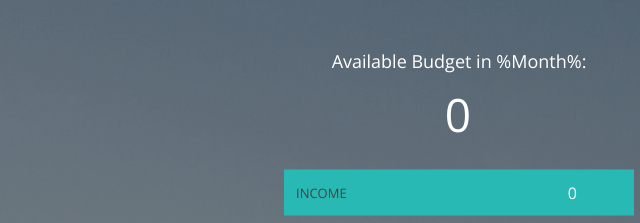
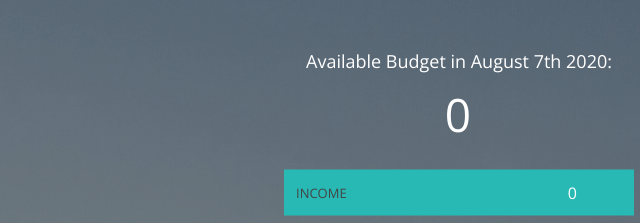
Before and after one commit to jahan-nusrat/Budget-App, a plain HTML site: page index.html in a window 1280 px wide. Shown: the top 223 px of the page, 181-821 px from the left. Drawn offline with nearby package versions, Linux system fonts and the light colour scheme.

Commit message:
display month

```diff
--- a/app.js
+++ b/app.js
@@ -105,7 +105,8 @@ let controllerUI = (function () {
         budgetLabel: '.budget__value',
         incomeLabel: '.budget__income--value',
         expenseLabel: '.budget__expenses--value',
-        percentageLabel: '.budget__expenses--percentage'
+        percentageLabel: '.budget__expenses--percentage',
+        dateLabel: '.budget__title--month'
     };
 
     return {
@@ -166,6 +167,16 @@ let controllerUI = (function () {
             }
         },
 
+        displayMonth: function () {
+            let monthArray = ['January', 'February', 'March', 'April', 'May', 'June', 'July', 'August', 'September', 'October', 'November', 'December']
+            let now, year;
+            now = new Date()
+            year = now.getFullYear();
+            month = now.getMonth()
+            date = now.getDate()
+            document.querySelector(domStrings.dateLabel).textContent = monthArray[month] + ' ' + date + 'th' + ' ' + year;
+        },
+
         getDOMStrings: function () {
             return domStrings;
         }
@@ -223,11 +234,12 @@ let controllerApp = (function (ctrlBudget, ctrlUI) {
             console.log('Hey I am active');
             ctrlUI.displayBudget({
                 budget: 0,
-                percentage: 0,
+                percentage: -1,
                 income: 0,
                 expense: 0
             })
             setUpEventListener();
+            ctrlUI.displayMonth()
         }
 
     };
--- a/index.html
+++ b/index.html
@@ -6,7 +6,7 @@
     <link href="https://fonts.googleapis.com/css?family=Open+Sans:100,300,400,600" rel="stylesheet" type="text/css">
     <link href="http://code.ionicframework.com/ionicons/2.0.1/css/ionicons.min.css" rel="stylesheet" type="text/css">
     <link type="text/css" rel="stylesheet" href="style.css">
-    <title>Budgety</title>
+    <title>Budget</title>
 </head>
 
 <body>
```
